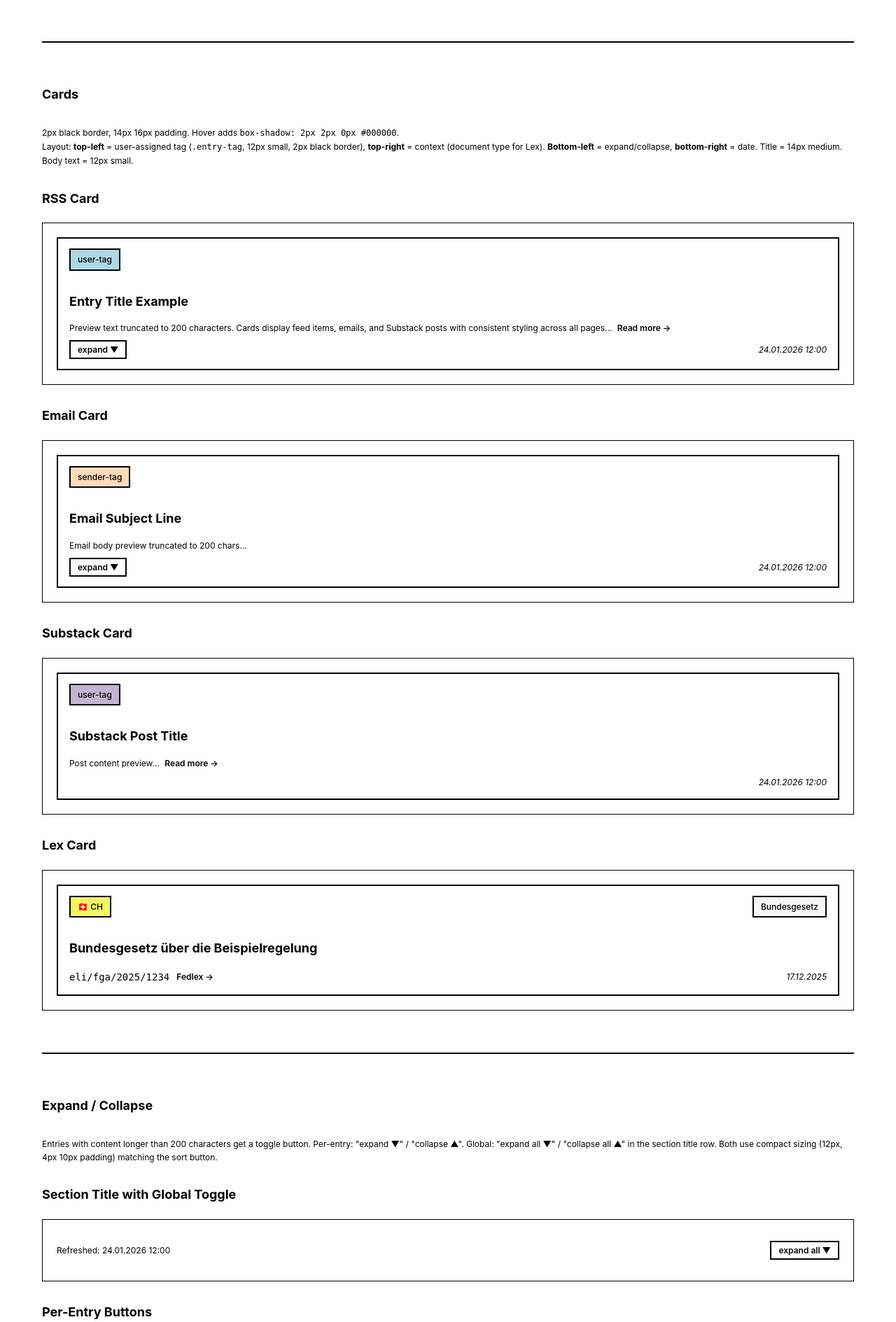
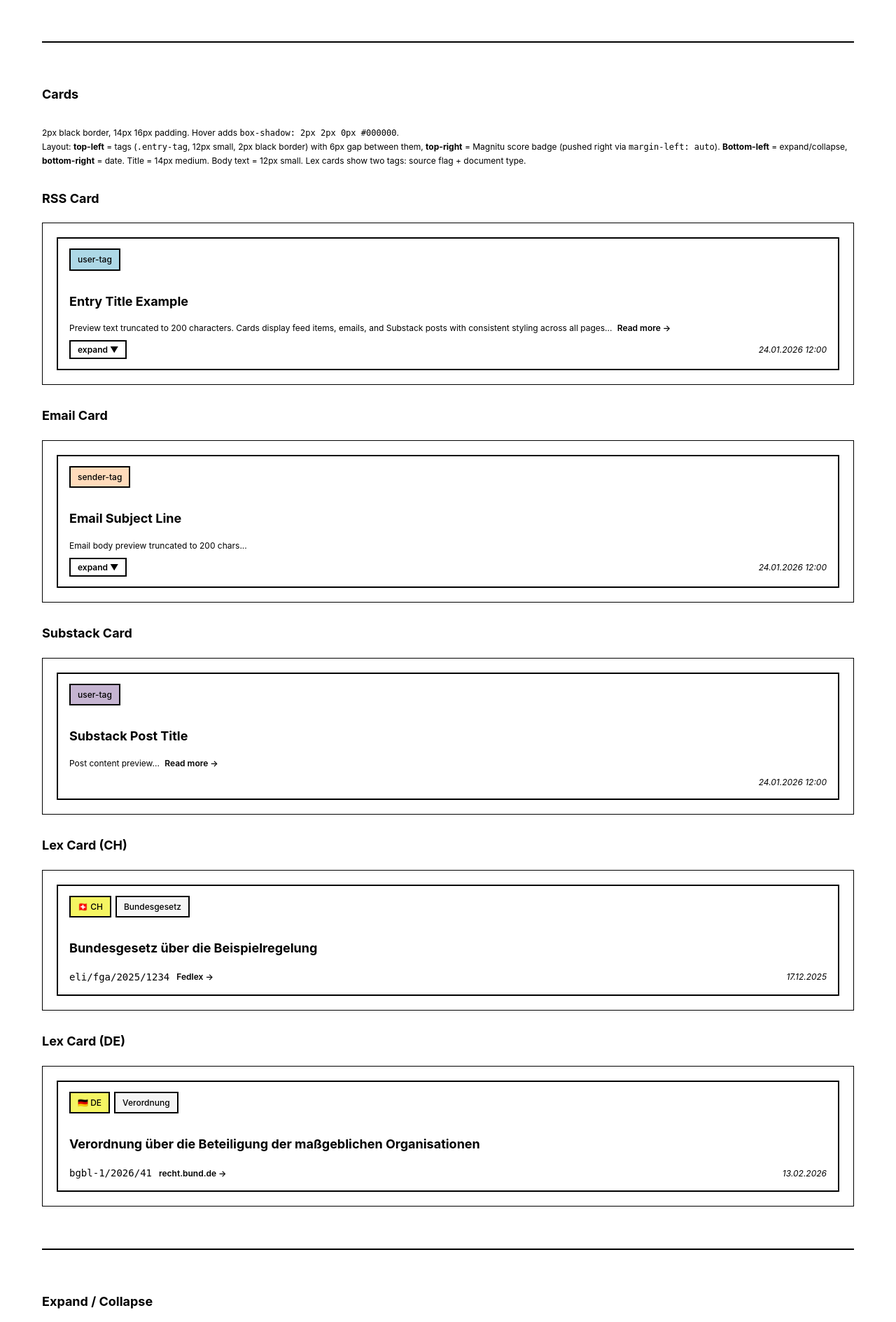
Before and after one commit to hektopascal2026/seismo_0.4, a PHP site: page /index.php?action=styleguide in a window 1280 px wide. Shown: the part 2268-4157 px from the top of the page at 70% size. Run offline with PHP 8.4, Linux system fonts and the light colour scheme; data that the repository does not hold is empty.

Commit message:
Fix WAF-blocked form POSTs and add spacing between card header tags
Forms containing URLs (add feed, save lex config) were blocked by
the hosting provider's ModSecurity WAF which rejects URL patterns
in application/x-www-form-urlencoded POST bodies. Switch these forms
to multipart/form-data encoding which bypasses the rule while keeping
$_POST working identically.

Also add 6px gap between entry-header tags so lex cards display the
source flag and document type with proper spacing. Update styleguide
with DE lex card example.

Co-authored-by: Cursor <cursoragent@cursor.com>

```diff
--- a/assets/css/style.css
+++ b/assets/css/style.css
@@ -334,12 +334,12 @@ h3 {
     box-shadow: 2px 2px 0px #000000;
 }
 
-/* Card header row (tag left, context right) */
+/* Card header row (tags left, magnitu badge pushed right via margin-left:auto) */
 .entry-header,
 .item-meta {
     display: flex;
-    justify-content: space-between;
     align-items: center;
+    gap: 6px;
     margin-bottom: 6px;
     font-size: 12px;                /* small */
     color: #000000;
--- a/views/lex.php
+++ b/views/lex.php
@@ -126,8 +126,6 @@
                                 <span class="entry-tag" style="background-color: #f5f562; border-color: #000000;">
                                     <?= $sourceEmoji ?> <?= $sourceLabel ?>
                                 </span>
-                            <?php else: ?>
-                                <span></span>
                             <?php endif; ?>
                             <span class="entry-tag" style="background-color: #f5f5f5;">
                                 <?= $docType ?>
--- a/views/settings.php
+++ b/views/settings.php
@@ -307,7 +307,7 @@
 
             <!-- Add Feed Section -->
             <div class="add-feed-section" style="margin-bottom: 16px;">
-                <form method="POST" action="<?= getBasePath() ?>/index.php?action=add_feed" class="add-feed-form">
+                <form method="POST" action="<?= getBasePath() ?>/index.php?action=add_feed" enctype="multipart/form-data" class="add-feed-form">
                     <input type="hidden" name="from" value="settings">
                     <input type="url" name="url" placeholder="Enter RSS feed URL (e.g., https://example.com/feed.xml)" required class="feed-input">
                     <button type="submit" class="btn btn-primary">Add Feed</button>
@@ -583,7 +583,7 @@
         <section class="settings-section" id="lex-settings">
             <h2 style="background-color: #f5f562; padding: 8px 14px; display: inline-block;">Lex</h2>
 
-            <form method="POST" action="<?= getBasePath() ?>/index.php?action=save_lex_config">
+            <form method="POST" action="<?= getBasePath() ?>/index.php?action=save_lex_config" enctype="multipart/form-data">
                 <!-- EU Configuration -->
                 <div style="margin-bottom: 24px; padding: 16px; border: 2px solid #000000; background: #fafafa;">
                     <div style="display: flex; align-items: center; gap: 12px; margin-bottom: 12px;">
--- a/views/styleguide.php
+++ b/views/styleguide.php
@@ -267,7 +267,7 @@
         <section class="styleguide-section">
             <h2>Cards</h2>
             <p>2px black border, 14px 16px padding. Hover adds <code>box-shadow: 2px 2px 0px #000000</code>.</p>
-            <p>Layout: <strong>top-left</strong> = user-assigned tag (<code>.entry-tag</code>, 12px small, 2px black border), <strong>top-right</strong> = context (document type for Lex). <strong>Bottom-left</strong> = expand/collapse, <strong>bottom-right</strong> = date. Title = 14px medium. Body text = 12px small.</p>
+            <p>Layout: <strong>top-left</strong> = tags (<code>.entry-tag</code>, 12px small, 2px black border) with 6px gap between them, <strong>top-right</strong> = Magnitu score badge (pushed right via <code>margin-left: auto</code>). <strong>Bottom-left</strong> = expand/collapse, <strong>bottom-right</strong> = date. Title = 14px medium. Body text = 12px small. Lex cards show two tags: source flag + document type.</p>
 
             <h3>RSS Card</h3>
             <div class="component-demo">
@@ -327,7 +327,7 @@
                 </div>
             </div>
 
-            <h3>Lex Card</h3>
+            <h3>Lex Card (CH)</h3>
             <div class="component-demo">
                 <div class="entry-card">
                     <div class="entry-header">
@@ -341,6 +341,24 @@
                             <a href="#" class="entry-link">Fedlex &rarr;</a>
                         </div>
                         <span class="entry-date">17.12.2025</span>
+                    </div>
+                </div>
+            </div>
+
+            <h3>Lex Card (DE)</h3>
+            <div class="component-demo">
+                <div class="entry-card">
+                    <div class="entry-header">
+                        <span class="entry-tag" style="background-color: #f5f562;">🇩🇪 DE</span>
+                        <span class="entry-tag" style="background-color: #f5f5f5;">Verordnung</span>
+                    </div>
+                    <h3 class="entry-title"><a href="#">Verordnung über die Beteiligung der maßgeblichen Organisationen</a></h3>
+                    <div class="entry-actions">
+                        <div style="display: flex; align-items: center; gap: 10px;">
+                            <span style="font-family: monospace;">bgbl-1/2026/41</span>
+                            <a href="#" class="entry-link">recht.bund.de &rarr;</a>
+                        </div>
+                        <span class="entry-date">13.02.2026</span>
                     </div>
                 </div>
             </div>
```
